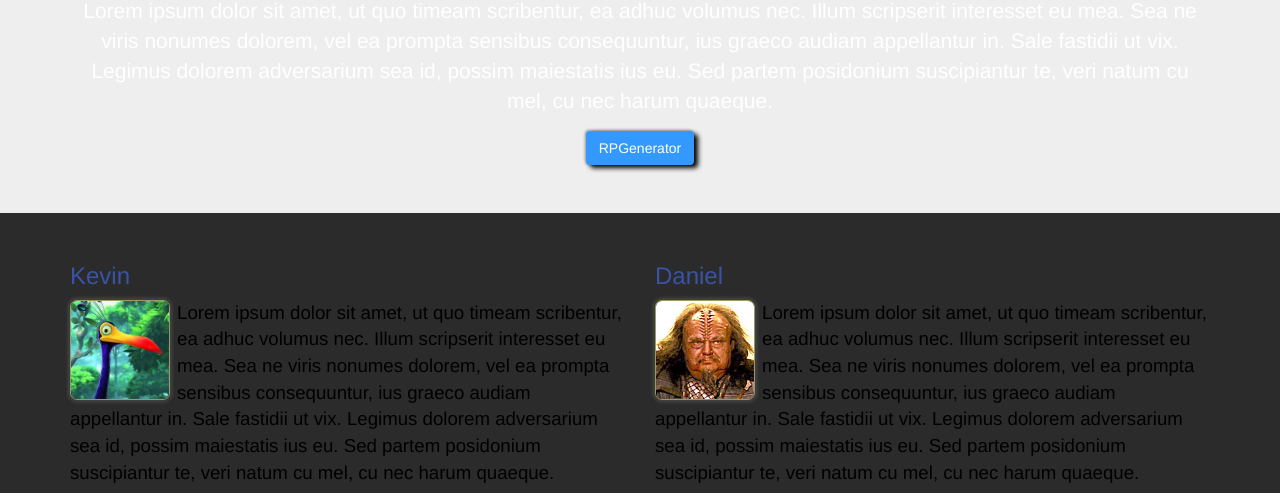
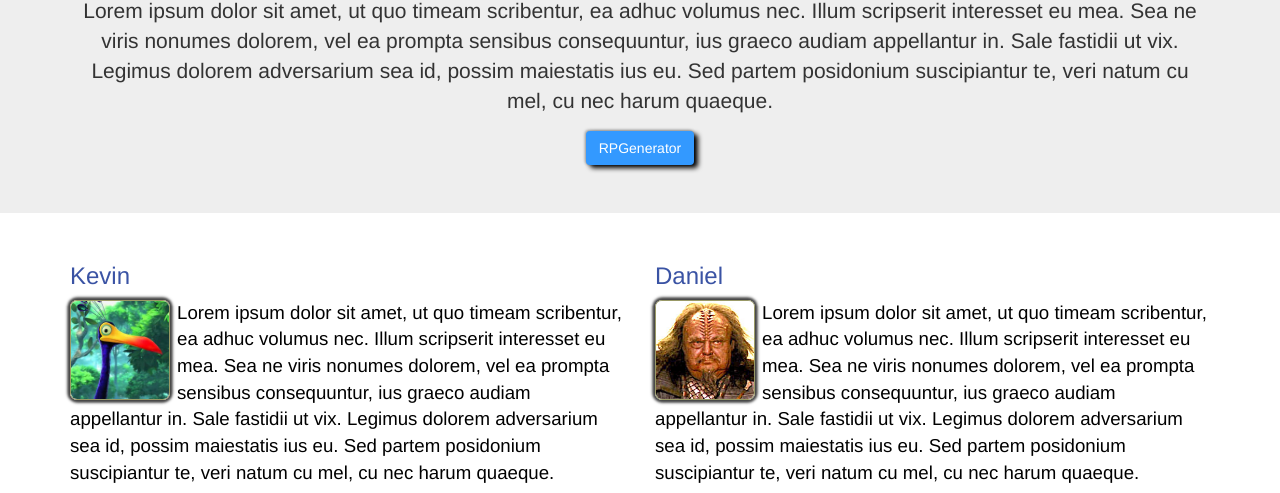
Before and after one commit to danwulff/rpg-character-generator, a plain HTML site: page aboutUs.html in a window 1280 px wide. Shown: the part 203-696 px from the top of the page. Drawn offline with Linux system fonts and the light colour scheme.

Commit message:
found syntax error in css styling

```diff
--- a/css/styles.css
+++ b/css/styles.css
@@ -71,7 +71,7 @@
 
 /*--------------------- GENERATOR PAGE -- GENERATOR PAGE ---------------------*/
 
-.generator html,body {
+.generator html, .generator body {
   background-color: #2B2B2B;
   color: white;
 }
```
